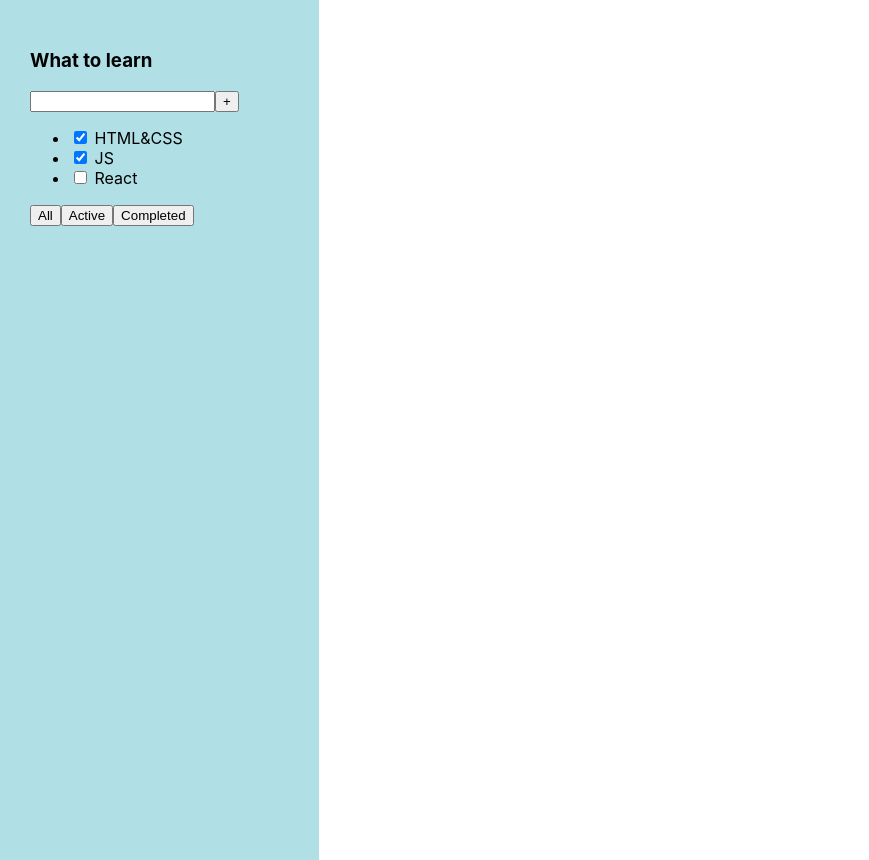
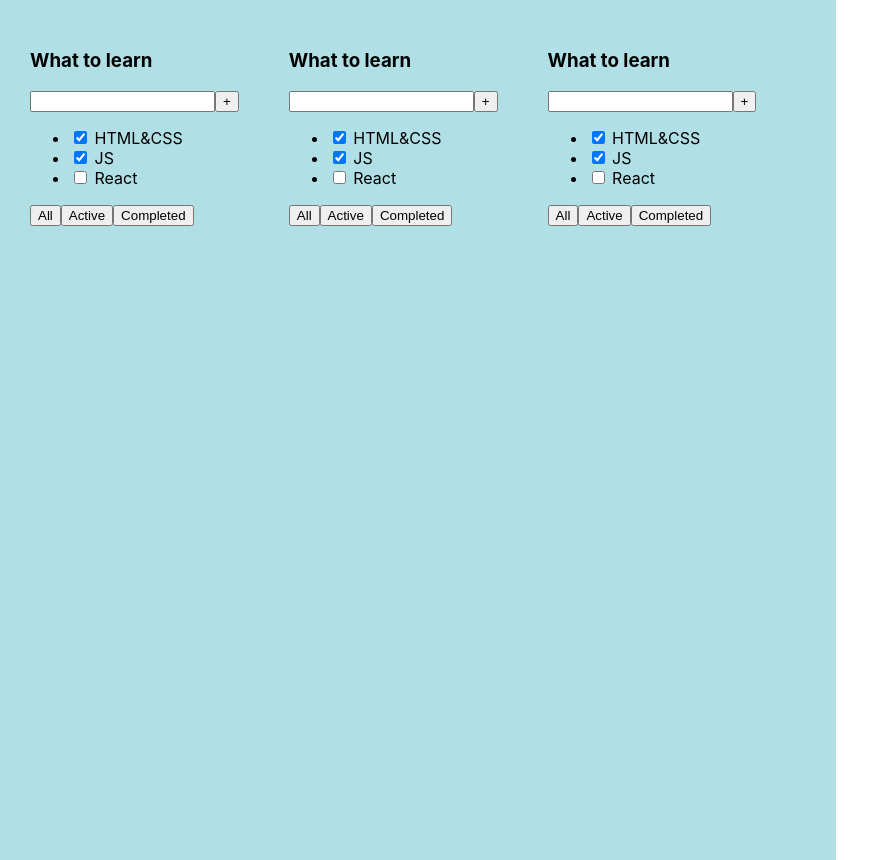
Before and after one commit to Kliapwnz/Todolis, a React (Vite) app: page / in a window 1280 px wide. Shown: the whole page, without its empty margins (0-869 px from the left). Built offline with nearby package versions, Linux system fonts and the light colour scheme.

Commit message:
3 copy TodolistItem

```diff
--- a/src/App.tsx
+++ b/src/App.tsx
@@ -5,7 +5,8 @@
    return (
       <div className="app">
         <TodolistItem/>
-
+        <TodolistItem/>
+        <TodolistItem/>
       </div>
    )
 }
```
